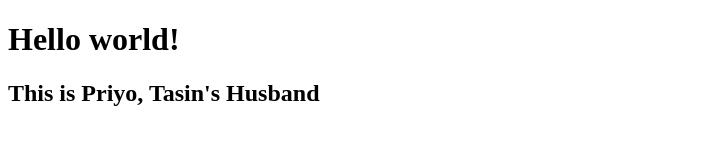
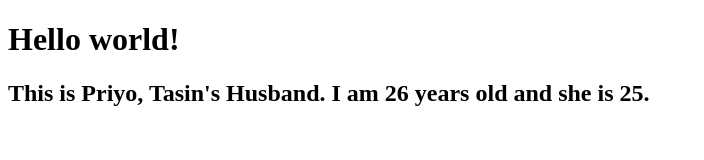
Before and after one commit to amithassanibnsaif/es6tooling, a website built with webpack: page index.html in a window 1280 px wide. Shown: the whole page, without its empty margins (0-704 px from the left). Built offline with nearby package versions, Linux system fonts and the light colour scheme.

Commit message:
Message Changed

```diff
--- a/index.html
+++ b/index.html
@@ -7,7 +7,7 @@
 </head>
 <body>
     <h1>Hello world!</h1>
-    <h2>This is Priyo, Tasin's Husband</h2>
+    <h2>This is Priyo, Tasin's Husband. I am 26 years old and she is 25.</h2>
     <script src="dist/bundle.js"></script>
 </body>
 </html>
```
